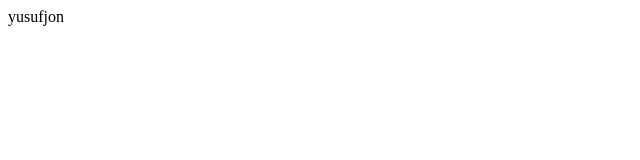
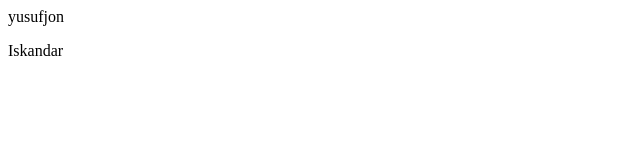
Before and after one commit to iskandarusmanov/lesson-22, a plain HTML site: page index.html in a window 1280 px wide. Shown: the full height of the page, 0-640 px from the left. Drawn offline with Linux system fonts and the light colour scheme.

Commit message:
add name

```diff
--- a/index.html
+++ b/index.html
@@ -8,7 +8,7 @@
 <body>
     <header>
         yusufjon
-
+        <p>Iskandar</p>
     </header>
 </body>
 </html>
```
